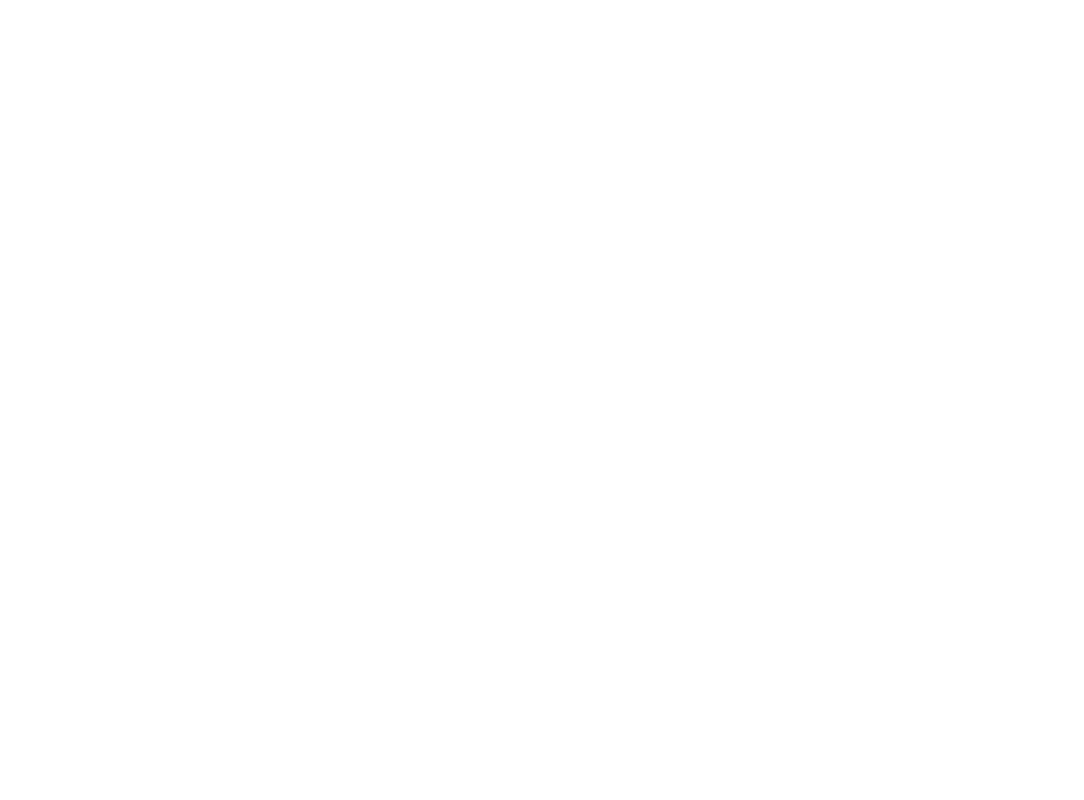
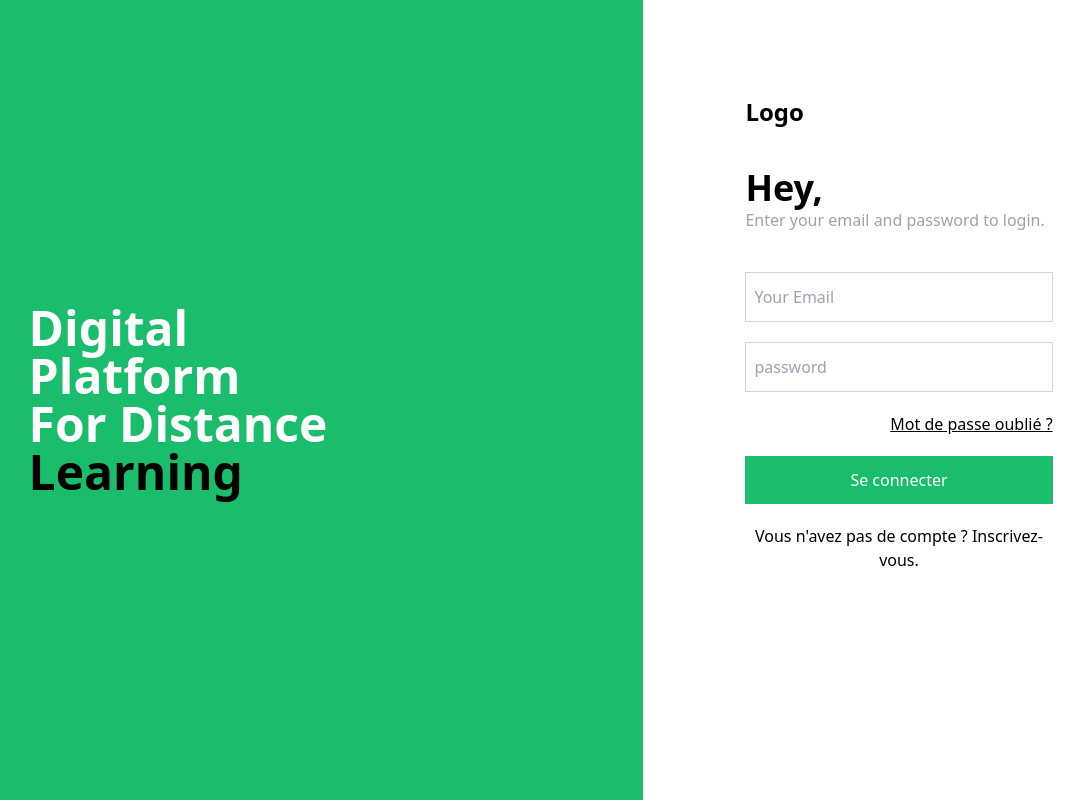
Before and after one commit to SteveTetchoup26/Mboa-Academy, a Vue app: page /connexion in a window 1280 px wide. Before the commit this address had no page. Shown: the whole page, without its empty margins (125-1209 px from the left). Built offline with nearby package versions, Linux system fonts and the light colour scheme.

Commit message:
Implementation of authentication components

```diff
--- /dev/null
+++ b/src/components/Auth/Login.vue
@@ -0,0 +1,33 @@
+<template>
+    <div class="h-screen flex justify-center px-10 md:px-0">
+        <div class="w-1/2 lg:w-3/5 bg-primary hidden md:flex items-center justify-center">
+            <div class="w-4/5 lg:w-3/5">
+                <h1 class="text-5xl text-white font-bold">Digital <br> Platform <br> For Distance <br><span class="text-black">Learning</span></h1>
+            </div>
+        </div>
+        <div class="w-full md:w-1/2 lg:w-2/5 flex flex-col items-center pt-24 gap-10">
+            <div class="w-full md:w-4/5 lg:w-3/5 flex flex-col gap-10">
+                <h1 class="font-bold text-2xl">Logo</h1>
+                <div class="">
+                    <p class="text-4xl font-bold">Hey,</p>
+                    <p class="text-gray-400">Enter your email and password to login.</p>
+                </div>
+                <form class="w-full flex flex-col gap-5">
+                    <input type="email" class="py-3 px-2 border border-1 border-gray-300 focus:outline-primary" name="email" placeholder="Your Email" required>
+                    <input type="password" class="py-3 px-2 border border-1 border-gray-300 focus:outline-primary" name="password" placeholder="password" required>
+                    <p class="text-end underline hover:text-primary cursor-pointer">Mot de passe oublié ?</p>
+                    <button type="submit" class="bg-primary text-white py-3 px-8 hover:opacity-80 transition-opacity duration-150">Se connecter</button>
+                    <RouterLink to="/inscription" class="text-center hover:text-primary">Vous n'avez pas de compte ? Inscrivez-vous.</RouterLink>
+                </form>
+            </div>
+        </div>
+    </div>
+</template>
+
+<script setup lang="ts">
+
+</script>
+
+<style>
+
+</style>
--- /dev/null
+++ b/src/components/Auth/Signup.vue
@@ -0,0 +1,33 @@
+<template>
+    <div class="h-screen flex justify-center px-10 md:px-0">
+        <div class="w-1/2 lg:w-3/5 bg-primary hidden md:flex items-center justify-center">
+            <div class="w-4/5 lg:w-3/5">
+                <h1 class="text-5xl text-white font-bold">Digital <br> Platform <br> For Distance <br><span class="text-black">Learning</span></h1>
+            </div>
+        </div>
+        <div class="w-full md:w-1/2 lg:w-2/5 flex flex-col items-center pt-24 gap-10">
+            <div class="w-full md:w-4/5 lg:w-3/5 flex flex-col gap-10">
+                <h1 class="font-bold text-2xl">Logo</h1>
+                <div class="">
+                    <p class="text-4xl font-bold">Hey,</p>
+                    <p class="text-gray-400">Enter your informations to signup.</p>
+                </div>
+                <form class="w-full flex flex-col gap-5">
+                    <input type="text" class="py-3 px-2 border border-1 border-gray-300 focus:outline-primary" name="name" placeholder="Your Name" required>
+                    <input type="email" class="py-3 px-2 border border-1 border-gray-300 focus:outline-primary" name="email" placeholder="Your Email" required>
+                    <input type="password" class="py-3 px-2 border border-1 border-gray-300 focus:outline-primary" name="password" placeholder="password" required>
+                    <button type="submit" class="bg-primary text-white py-3 px-8 hover:opacity-80 transition-opacity duration-150">S'inscrire</button>
+                    <RouterLink to="/connexion" class="text-center hover:text-primary">Vous avez déjà un compte ? Connectez-vous.</RouterLink>
+                </form>
+            </div>
+        </div>
+    </div>
+</template>
+
+<script setup lang="ts">
+
+</script>
+
+<style>
+
+</style>
--- a/src/components/Footer.vue
+++ b/src/components/Footer.vue
@@ -6,17 +6,17 @@
             </div>
             <div class="flex flex-col gap-2">
                 <h2 class="font-bold text-xl">Rejoignez-nous</h2>
-                <RouterLink to="/about" class="hover:underline"><FontAwesomeIcon :icon="faCircle" class="w-2 mr-2"/>À propos</RouterLink>
-                <RouterLink to="/about" class="hover:underline"><FontAwesomeIcon :icon="faCircle" class="w-2 mr-2"/>Contactez-nous</RouterLink>
-                <RouterLink to="/about" class="hover:underline"><FontAwesomeIcon :icon="faCircle" class="w-2 mr-2"/>Politiques de confidentialité</RouterLink>
-                <RouterLink to="/about" class="hover:underline"><FontAwesomeIcon :icon="faCircle" class="w-2 mr-2"/>Termes & Conditions</RouterLink>
-                <RouterLink to="/about" class="hover:underline"><FontAwesomeIcon :icon="faCircle" class="w-2 mr-2"/>FAQs & Aide</RouterLink>
+                <RouterLink to="/about-us" class="hover:underline"><FontAwesomeIcon :icon="faCircle" class="w-2 mr-2"/>À propos</RouterLink>
+                <RouterLink to="/contact-us" class="hover:underline"><FontAwesomeIcon :icon="faCircle" class="w-2 mr-2"/>Contactez-nous</RouterLink>
+                <RouterLink to="" class="hover:underline"><FontAwesomeIcon :icon="faCircle" class="w-2 mr-2"/>Politiques de confidentialité</RouterLink>
+                <RouterLink to="" class="hover:underline"><FontAwesomeIcon :icon="faCircle" class="w-2 mr-2"/>Termes & Conditions</RouterLink>
+                <RouterLink to="" class="hover:underline"><FontAwesomeIcon :icon="faCircle" class="w-2 mr-2"/>FAQs & Aide</RouterLink>
             </div>
             <div class="flex flex-col gap-2 ">
                 <h2 class="font-bold text-xl">Contact</h2>
-                <RouterLink to="/about" class="hover:underline"><FontAwesomeIcon :icon="faLocationDot" class=" mr-2"/>Douala, Cameroun</RouterLink>
-                <RouterLink to="/about" class="hover:underline"><FontAwesomeIcon :icon="faPhone" class=" mr-2"/>+237 699 555 333</RouterLink>
-                <RouterLink to="/about" class="hover:underline"><FontAwesomeIcon :icon="faEnvelope" class="mr-2"/>test@gmail.com</RouterLink>
+                <RouterLink to="" class="hover:underline"><FontAwesomeIcon :icon="faLocationDot" class=" mr-2"/>Douala, Cameroun</RouterLink>
+                <RouterLink to="" class="hover:underline"><FontAwesomeIcon :icon="faPhone" class=" mr-2"/>+237 699 555 333</RouterLink>
+                <RouterLink to="" class="hover:underline"><FontAwesomeIcon :icon="faEnvelope" class="mr-2"/>test@gmail.com</RouterLink>
                 <div class="w-1/2 flex justify-between mt-2">
                     <RouterLink to=""><FontAwesomeIcon :icon="faFacebook"/></RouterLink>
                     <RouterLink to=""><FontAwesomeIcon :icon="faTwitter"/></RouterLink>
--- a/src/components/Navbar.vue
+++ b/src/components/Navbar.vue
@@ -13,20 +13,25 @@
             <li class="p-2 hover:text-primary transition-colors duration-200 ease-in"><RouterLink to="/contact-us">Contact</RouterLink></li>
         </ul>
         <div class="hidden lg:flex gap-4">
-            <button class="cursor-pointer">Se connecter</button>
-            <button class="cursor-pointer text-white bg-primary px-3 py-1 rounded-sm hover:opacity-80 transition-opacity duration-150">S'inscrire</button>
+            <button @click="router.push({name: 'login'})" class="cursor-pointer">Se connecter</button>
+            <button @click="router.push({name: 'signup'})" class="cursor-pointer text-white bg-primary px-3 py-1 rounded-sm hover:opacity-80 transition-opacity duration-150">S'inscrire</button>
         </div>
         <div class="flex lg:hidden gap-4">
             <FontAwesomeIcon :icon="faSearch" class="h-5 block md:hidden cursor-pointer" />
             <FontAwesomeIcon :icon="faBars" class="block lg:hidden h-5 cursor-pointer" />
         </div>
     </nav>
+    <nav>
+
+    </nav>
 </template>
 
 <script setup lang="ts">
-import { RouterLink } from 'vue-router';
+import { RouterLink, useRouter } from 'vue-router';
 import { FontAwesomeIcon } from "@fortawesome/vue-fontawesome"
 import { faSearch, faBars } from "@fortawesome/free-solid-svg-icons"
+
+const router = useRouter()
 </script>
 
 <style scoped>
--- a/src/router/index.ts
+++ b/src/router/index.ts
@@ -1,3 +1,5 @@
+import Login from '@/components/Auth/Login.vue'
+import Signup from '@/components/Auth/Signup.vue'
 import Layout from '@/components/Layout.vue'
 import AboutView from '@/views/AboutView.vue'
 import ContactView from '@/views/ContactView.vue'
@@ -16,6 +18,16 @@ const router = createRouter({
         {path: 'about-us', name: 'about', component: AboutView},
         {path: 'contact-us', name: 'contact', component: ContactView},
       ]
+    },
+    {
+      path: '/connexion',
+      name: 'login',
+      component: Login,
+    },
+    {
+      path: '/inscription',
+      name: 'signup',
+      component: Signup
     }
   ],
 })
--- a/src/views/AboutView.vue
+++ b/src/views/AboutView.vue
@@ -47,7 +47,7 @@
         </div>
         <div class="w-full bg-green-50 flex flex-col items-center py-10 gap-8">
             <h3 class="text-2xl md:text-4xl font-semibold">Alors prêt à nous rejoindre ?</h3>
-            <RouterLink to="" class="text-white bg-primary w-max py-3 px-4 md:px-8 hover:opacity-80 transition-opacity duration-150">Inscris-toi maintenant</RouterLink>
+            <RouterLink to="/inscription" class="text-white bg-primary w-max py-3 px-4 md:px-8 hover:opacity-80 transition-opacity duration-150">Inscris-toi maintenant</RouterLink>
         </div>
     </div>
 </template>
--- a/src/views/HomeView.vue
+++ b/src/views/HomeView.vue
@@ -115,7 +115,7 @@
                         Développez vos compétences et boostez votre carrière sans attendre
                     </p>
                 </div>
-                <RouterLink to="" class="text-white bg-primary w-max py-3 px-8 hover:opacity-80 transition-opacity duration-150">Inscris-toi gratuitement</RouterLink>
+                <RouterLink to="/inscription" class="text-white bg-primary w-max py-3 px-8 hover:opacity-80 transition-opacity duration-150">Inscris-toi gratuitement</RouterLink>
             </div>
         </div>
     </div>
```
